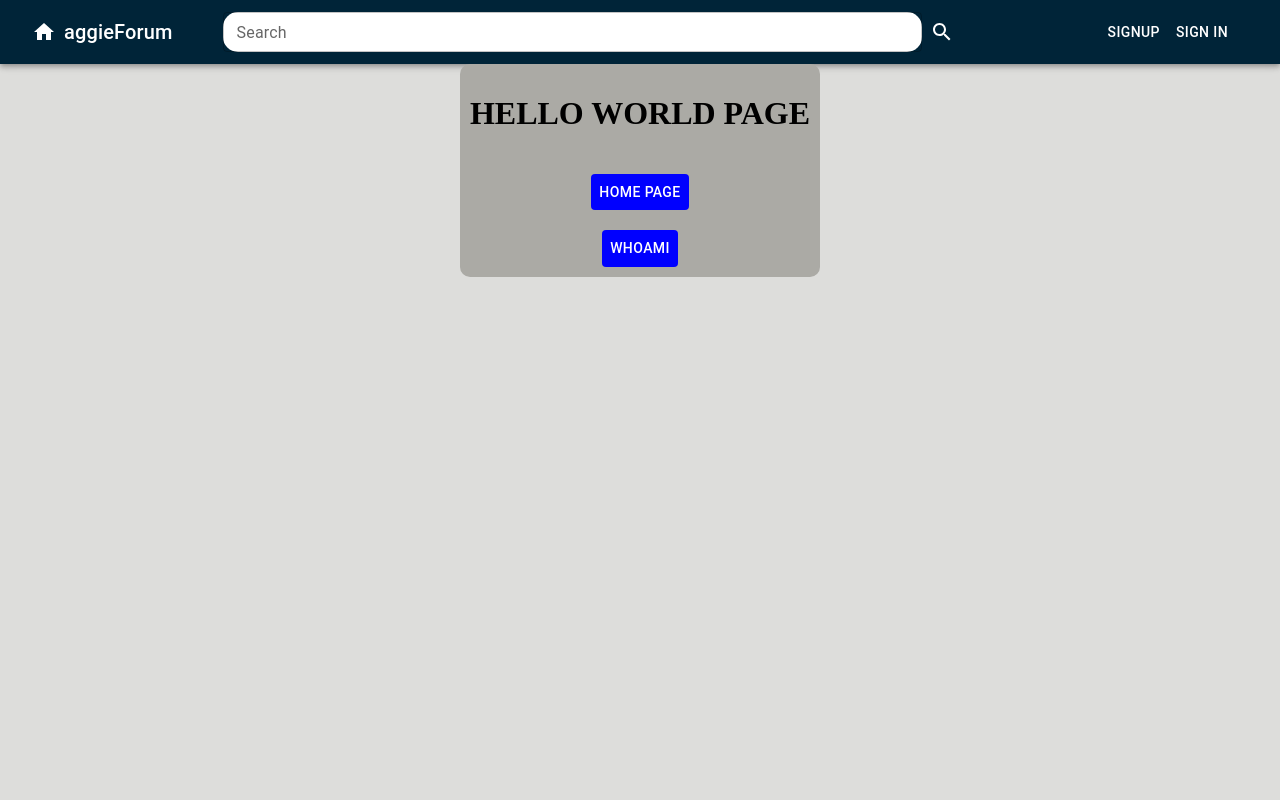
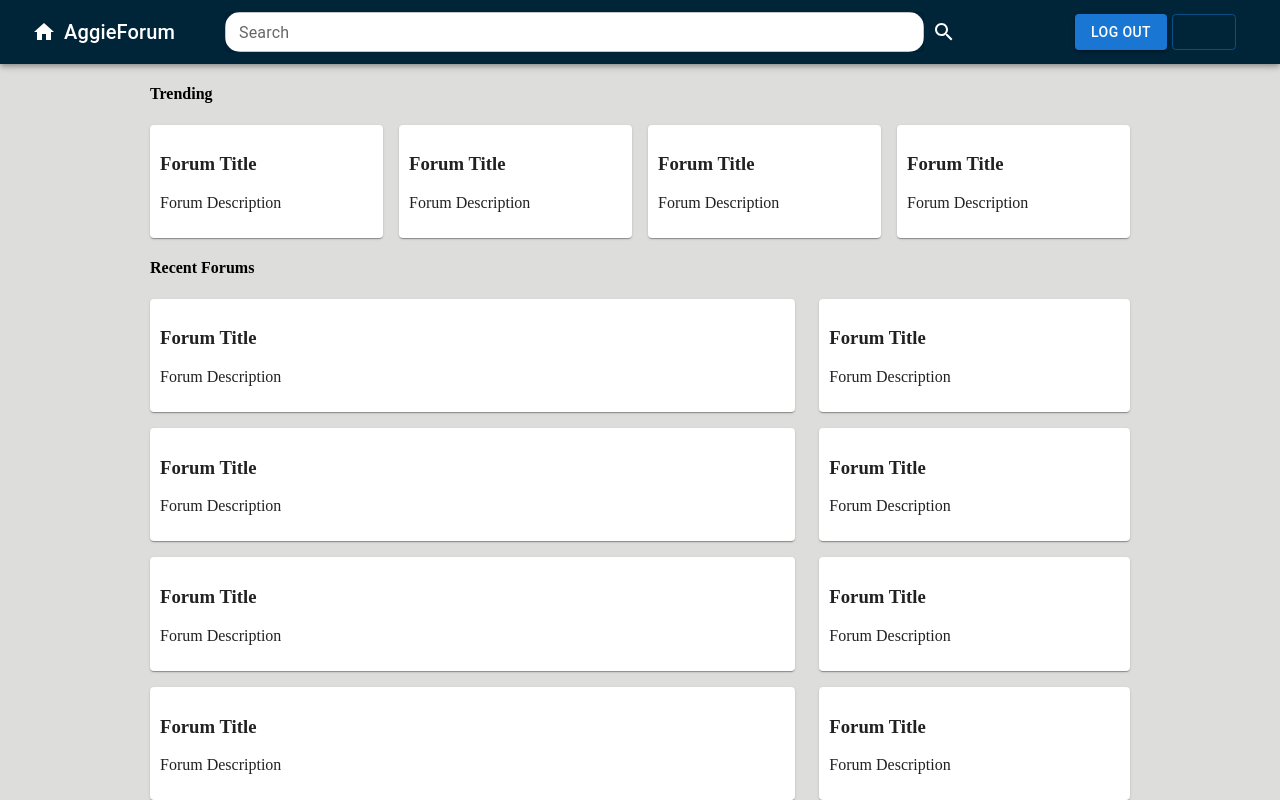
Before and after one commit to jasper-sw/cs4610-final-project, a React (Create React App) app in the folder frontend-container/aggie-forum/: page /example-page in a window 1280 px wide. Built offline with nearby package versions, Linux system fonts and the light colour scheme; no server answers.

Commit message:
Quite a few UI changes, nav bar updates according to user signed in

```diff
--- /dev/null
+++ b/frontend-container/aggie-forum/src/components/ForumCard/ForumCard.jsx
@@ -0,0 +1,13 @@
+import { AppBar,Toolbar,Typography,IconButton,Button,Card } from '@mui/material';
+
+const ForumCard = () => {
+
+  return (
+      <Card style={{padding: "10px"}}>
+        <h3>Forum Title</h3>
+        <p>Forum Description</p>
+      </Card>
+    );
+  };
+
+  export default ForumCard;
--- a/frontend-container/aggie-forum/src/components/Navbar/navbar.jsx
+++ b/frontend-container/aggie-forum/src/components/Navbar/navbar.jsx
@@ -4,8 +4,77 @@ import HomeIcon from '@mui/icons-material/Home';
 import { TextField } from '@mui/material';
 import SearchIcon from '@mui/icons-material/Search';
 import { Link } from 'react-router-dom';
+import axios from 'axios';
+import { useState } from 'react';
+import { useEffect } from 'react';
+import { Paper } from '@mui/material';
+import { useNavigate } from 'react-router-dom';
 
-const Navbar = () => {
+const Navbar = (props) => {
+
+  const [userStatus, setUserStatus] = useState(true);
+  const navigate = useNavigate();
+
+  const whoami = async () => {
+    const res = await axios.get(`http://localhost:8000/whoami/`, {withCredentials: true})
+    .then(res => {
+      console.log(res.data);
+      setUserStatus(res.data)
+    })
+  }
+
+  const logout = async () => {
+    const res = await axios.get(`http://localhost:8000/logout/`, {withCredentials: true})
+    .then(res => {
+      console.log(res.data);
+    })
+  }
+
+  useEffect(() => {
+    whoami()
+  }, []);
+
+  let isLoggedIn = (
+    <div style={{display: "flex", flexDirection: "row", marginLeft: "auto", marginRight: "20px"}}>
+        <Link to="/login" style={{textDecoration: "none", marginRight: "5px"}}>
+            <Button variant='contained' style={{display: "flex",
+                            flexDirection: "row",
+                            marginLeft: "auto",
+                            color: "white"}} onClick={logout}>
+            Log Out
+            </Button>
+        </Link>
+        <Button variant='outlined' style={{display: "flex",
+                            flexDirection: "row",
+                            marginLeft: "auto",
+                            color: "white"}}>
+            {userStatus.username}
+            </Button>
+      </div>
+  )
+
+  if (userStatus.isAuthenticated === false) {
+    isLoggedIn = (
+      <div style={{display: "flex", flexDirection: "row", marginLeft: "auto", marginRight: "20px"}}>
+        <Link to="/login" style={{textDecoration: "none", marginRight: "5px"}}>
+            <Button variant='contained' style={{display: "flex",
+                            flexDirection: "row",
+                            marginLeft: "auto",
+                            color: "white"}}>
+            Log In
+            </Button>
+        </Link>
+          <Link to="/create-account" style={{textDecoration: "none", marginRight: "5px"}}>
+            <Button variant='outlined' style={{display: "flex",
+                                flexDirection: "row",
+                                marginLeft: "auto",
+                                marginRight: "auto",
+                                color: "white"}}
+                >Sign Up</Button>
+          </Link>
+      </div>
+    )
+  }
 
   return (
       <AppBar position="static" style={{backgroundColor: "#002438"}}>
@@ -13,7 +82,7 @@ const Navbar = () => {
             <IconButton component={Link} to="/" aria-label="home" style={{color: "white", textDecoration: "none"}}>
                 <HomeIcon />
             </IconButton>
-          <Typography variant="h6" style={{textDecoration: "none"}}>aggieForum</Typography>
+          <Typography variant="h6" style={{textDecoration: "none"}}>AggieForum</Typography>
           <div style={{display: "flex", flexDirection: "row", marginLeft: "50px", width: "60%"}}>
             <TextField
             id="outlined-basic"
@@ -27,22 +96,7 @@ const Navbar = () => {
               <SearchIcon />
           </IconButton>
           </div>
-          <div style={{display: "flex", flexDirection: "row", marginLeft: "auto", marginRight: "20px"}}>
-          <Link to="/create-account" style={{textDecoration: "none"}}>
-            <Button style={{display: "flex",
-                                flexDirection: "row",
-                                marginLeft: "auto",
-                                color: "white"}}
-                >Signup</Button>
-          </Link>
-          <Link to="/login" style={{textDecoration: "none"}}>
-              <Button style={{display: "flex",
-                              flexDirection: "row",
-                              marginLeft: "auto",
-                              color: "white"}}
-              >Sign in</Button>
-          </Link>
-          </div>
+          {isLoggedIn}
         </Toolbar>
       </AppBar>
     );
--- a/frontend-container/aggie-forum/src/pages/ExamplePage/index.jsx
+++ b/frontend-container/aggie-forum/src/pages/ExamplePage/index.jsx
@@ -1,38 +1,78 @@
 import React from "react";
 import { useState } from "react";
 import { Link } from 'react-router-dom';
-import { Button } from '@mui/material';
+import { Button, Card, ListItem } from '@mui/material';
 import axios from 'axios';
 import Navbar from "../../components/Navbar/navbar";
+import ForumCard from "../../components/ForumCard/ForumCard";
+import { Grid } from "@mui/material";
+import { Paper } from "@mui/material";
 
 
 function ExamplePage() {
 	const [sample,setSample] = useState([]);
-
-	const whoami = async () => {
-		const res = await axios.get(`http://localhost:8000/whoami/`, {withCredentials: true})
-		.then(res => {
-		  console.log(res.data);
-		})
-	}
+	const [csrfToken, setCsrfToken] = useState(null);
 
 
 	return (
-	<div style={{backgroundColor: "#dddddb", minHeight: "100vh"}}>
-		<div style={{display: "flex", flexDirection: "column", alignItems: "center"}}>
-			<Navbar />
-			<div style={{display: "flex", flexDirection: "column", alignItems: "center", backgroundColor: "#ABAAA5", borderRadius: "10px"}}>
-				<h1 style={{display: "flex", padding: "10px"}}>HELLO WORLD PAGE</h1>
-				<Link to="/" style={{display: "flex", padding: "10px", textDecoration: "none"}}>
-				  <Button style={{display: "flex", backgroundColor: "blue", color: "white"}}>
-					Home Page
-				  </Button>
-				</Link>
-				<div style={{display: "flex", padding: "10px"}}>
-				<Button onClick={whoami} style={{backgroundColor: "blue", color: "white"}}>
-					Whoami
-				</Button>
-				</div>
+	<div style={{backgroundColor: "#dddddb", height: "100%"}}>
+		<Navbar />
+		<div style={{ marginLeft: "150px", marginRight: "150px" }}>
+			<div>
+				<h4>Trending</h4>
+				<Grid container spacing={2}>
+					<Grid item xs={3}>
+						<ForumCard />
+					</Grid>
+					<Grid item xs={3}>
+						<ForumCard />
+					</Grid>
+					<Grid item xs={3}>
+						<ForumCard />
+					</Grid>
+					<Grid item xs={3}>
+						<ForumCard />
+					</Grid>
+				</Grid>
+			</div>
+
+			<div>
+				<h4>Recent Forums</h4>
+				<Grid container spacing={3}>
+					<Grid item xs={8}>
+						<Grid container spacing={2}>
+							<Grid item xs={12}>
+								<ForumCard />
+							</Grid>
+							<Grid item xs={12}>
+								<ForumCard />
+							</Grid>
+							<Grid item xs={12}>
+								<ForumCard />
+							</Grid>
+							<Grid item xs={12}>
+								<ForumCard />
+							</Grid>
+						</Grid>
+					</Grid>
+
+					<Grid item xs={4}>
+						<Grid container spacing={2}>
+							<Grid item xs={12}>
+								<ForumCard />
+							</Grid>
+							<Grid item xs={12}>
+								<ForumCard />
+							</Grid>
+							<Grid item xs={12}>
+								<ForumCard />
+							</Grid>
+							<Grid item xs={12}>
+								<ForumCard />
+							</Grid>
+						</Grid>
+					</Grid>
+				</Grid>
 			</div>
 		</div>
 	</div>
--- a/frontend-container/aggie-forum/src/pages/LoginPage/index.jsx
+++ b/frontend-container/aggie-forum/src/pages/LoginPage/index.jsx
@@ -1,17 +1,20 @@
 import axios from 'axios';
 import { useState, useEffect } from 'react';
-import { Link } from 'react-router-dom';
+import { Link, useNavigate } from 'react-router-dom';
 import { Button } from '@mui/material';
 import Navbar from "../../components/Navbar/navbar";
 import { TextField } from '@mui/material';
 import { FormLabel } from '@mui/material';
 import { FormControl } from '@mui/material';
+import { Fab } from '@mui/material';
+import { Typography } from '@mui/material';
 
 
 function LoginPage() {
   const [csrfToken, setCsrfToken] = useState(null);
   const [username, setUsername] = useState(null);
   const [password, setPassword] = useState(null);
+  const navigate = useNavigate();
   axios.defaults.withCredentials = true;
   axios.defaults.xsrfCookieName = 'csrftoken'
   axios.defaults.xsrfHeaderName = 'X-CSRFToken'
@@ -61,6 +64,7 @@ function LoginPage() {
     .then(res => {
       console.log(res.data);
     })
+    navigate('/')
   }
 
 
@@ -69,39 +73,22 @@ function LoginPage() {
     <div style={{backgroundColor: "#dddddb", minHeight: "100vh"}}>
 		<div style={{display: "flex", flexDirection: "column", alignItems: "center"}}>
       <Navbar />
-			<div style={{display: "flex", flexDirection: "column", alignItems: "center", backgroundColor: "#ABAAA5", borderRadius: "10px", minWidth: "50%", margin: "30px"}}>
-				<h1 style={{display: "flex", padding: "10px"}}>Login</h1>
+			<div style={{display: "flex", flexDirection: "column", alignItems: "center", backgroundColor: "white", borderRadius: "10px", minWidth: "50%", margin: "30px"}}>
+        <Typography variant="h4" style={{textDecoration: "none", marginTop: "10px", marginBottom: "20px"}}>Log In</Typography>
         <form onSubmit={onSubmit}>
-          <TextField onChange={(e) => setUsername(e.target.value)} id="outlined-basic" label="username" variant="outlined" style={{display: "flex", backgroundColor: "white", borderRadius: "10px", margin: "10px"}} />
-          <TextField onChange={(e) => setPassword(e.target.value)} id="outlined-basic" label="password" variant="outlined" style={{display: "flex", backgroundColor: "white", borderRadius: "10px", margin: "10px"}} />
-          <div style={{display: "flex", alignItems: "stretch", justifyContent: "center"}}>
-            <Button value="Submit" type="submit" style={{backgroundColor: "blue", color: "white", width: "70%"}}>Submit</Button>
+          <TextField onChange={(e) => setUsername(e.target.value)} id="filled-basic" label="Username" variant="filled" style={{ display: "flex", marginBottom: "20px", }}/>
+          <TextField onChange={(e) => setPassword(e.target.value)} id="filled-basic" label="Password" variant="filled" style={{ display: "flex", marginBottom: "20px" }}/>
+          <div style={{justifyContent: "center"}}>
+            <Fab value="Submit" type="submit"  variant="extended" size="medium" color="primary" aria-label="add" style={{ width: "100%", backgroundColor: "blue"}}>Log in</Fab>
           </div>
         </form>
 
-        <div style={{display: "flex", alignItems: "center", padding: "10px"}}>
-          <Button onClick={whoami} style={{backgroundColor: "blue", color: "white", padding: "5px"}}>
-            Whoami
-          </Button>
+        <div style={{ display: "flex" }}>
+          <p>New to AggieForum?</p>
+          <Link to="/create-account" style={{display: "flex", textDecoration: "none"}}>
+              <Button style={{display: "flex", color: "blue"}} variant="text">Sign Up</Button>
+          </Link>
         </div>
-
-        <div style={{display: "flex", padding: "10px"}}>
-          <Button onClick={logout} style={{backgroundColor: "blue", color: "white", textDecoration: "none"}}>
-            Logout
-          </Button>
-        </div>
-
-        <Link to="/" style={{display: "flex", padding: "10px", textDecoration: "none"}}>
-            <Button style={{display: "flex", backgroundColor: "blue", color: "white"}}>
-            Home Page
-            </Button>
-        </Link>
-
-        <Link to="/create-account" style={{display: "flex", padding: "10px", textDecoration: "none"}}>
-            <Button style={{display: "flex", backgroundColor: "blue", color: "white"}}>
-            Create Account
-            </Button>
-        </Link>
 
 			</div>
 		</div>
```
Also changed, not shown: 1 other file (tests, documents, lock files or other folders).
